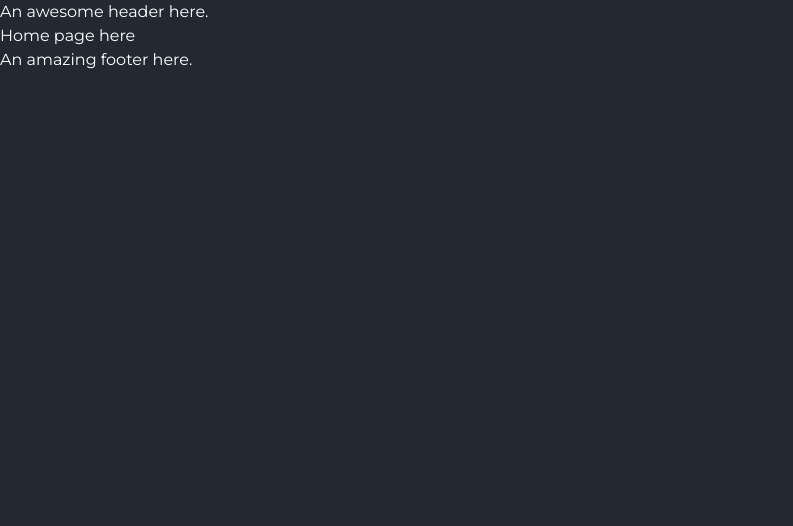
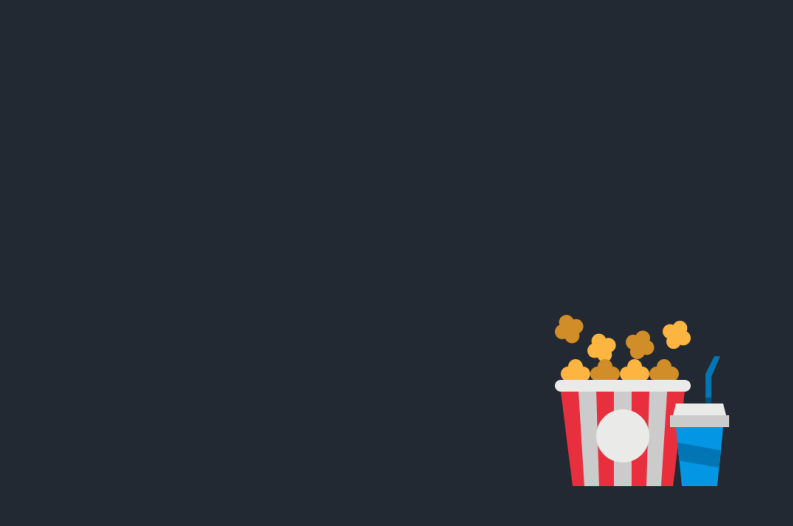
Before and after one commit to lucas-rossolini/wonder-partners-movies-app, a React (Create React App) app: page / in a window 1280 px wide. Shown: the top 526 px of the page, without its empty margins (0-793 px from the left). Built offline with nearby package versions, Linux system fonts and the light colour scheme.

Commit message:
FEAT:created splashscreen

```diff
--- a/src/App.jsx
+++ b/src/App.jsx
@@ -1,13 +1,14 @@
 import React from "react";
 import { Routes, Route } from "react-router-dom";
 
-import { Home, Page404 } from "./pages";
+import { Home, Page404, Splashscreen } from "./pages";
 
 import "./App.scss";
 
 const App = () => (
   <Routes>
-    <Route exact path="/" element={<Home />} />
+    <Route exact path="/" element={<Splashscreen />} />
+    <Route exact path="/home" element={<Home />} />
     <Route exact path="*" element={<Page404 />} />
   </Routes>
 );
--- /dev/null
+++ b/src/pages/Splashscreen.jsx
@@ -0,0 +1,16 @@
+import React from "react";
+import { NavLink } from 'react-router-dom';
+import popcorn from "../assets/images/popcorn.png"
+
+const Splashscreen = () => (
+  <>
+<NavLink to="/home">
+    <main className="flex justify-center items-center h-screen">
+      <img src={popcorn} alt="popcorn" />
+    </main>
+</NavLink>
+
+  </>
+);
+
+export default Splashscreen;
--- a/src/pages/index.jsx
+++ b/src/pages/index.jsx
@@ -1,6 +1,7 @@
 // Import of All Pages
 import Home from "./Home";
 import Page404 from "./Page404";
+import Splashscreen from "./Splashscreen";
 
 // Export all
-export { Home, Page404 };
+export { Home, Page404, Splashscreen };
--- a/tailwind.config.js
+++ b/tailwind.config.js
@@ -1,6 +1,8 @@
 /** @type {import('tailwindcss').Config} */
 module.exports = {
-  content: [],
+  content: [
+    "./src/**/*.{js,jsx,ts,tsx}",
+  ],
   theme: {
     extend: {},
   },
```
Also changed, not shown: src/assets/images/popcorn.png (added).
